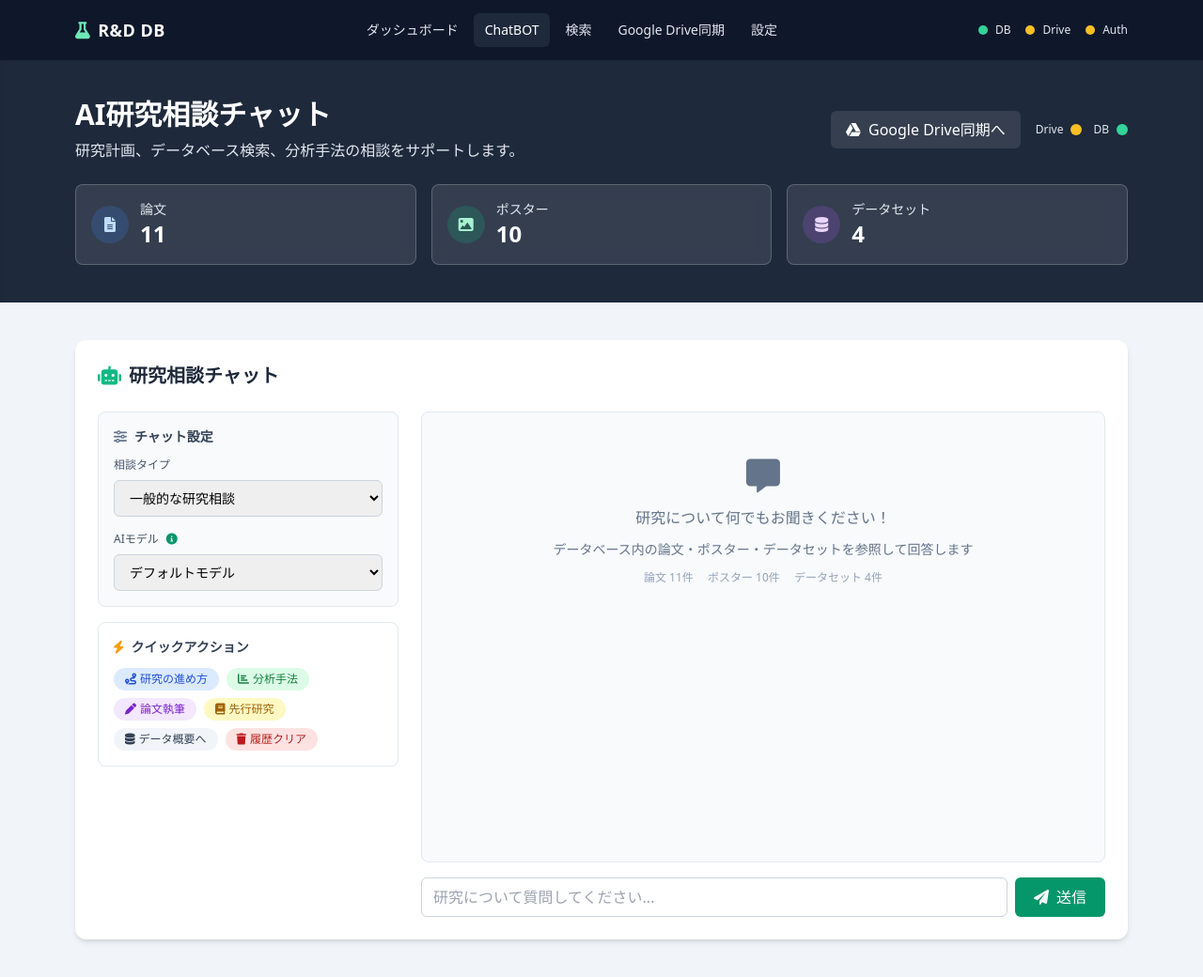
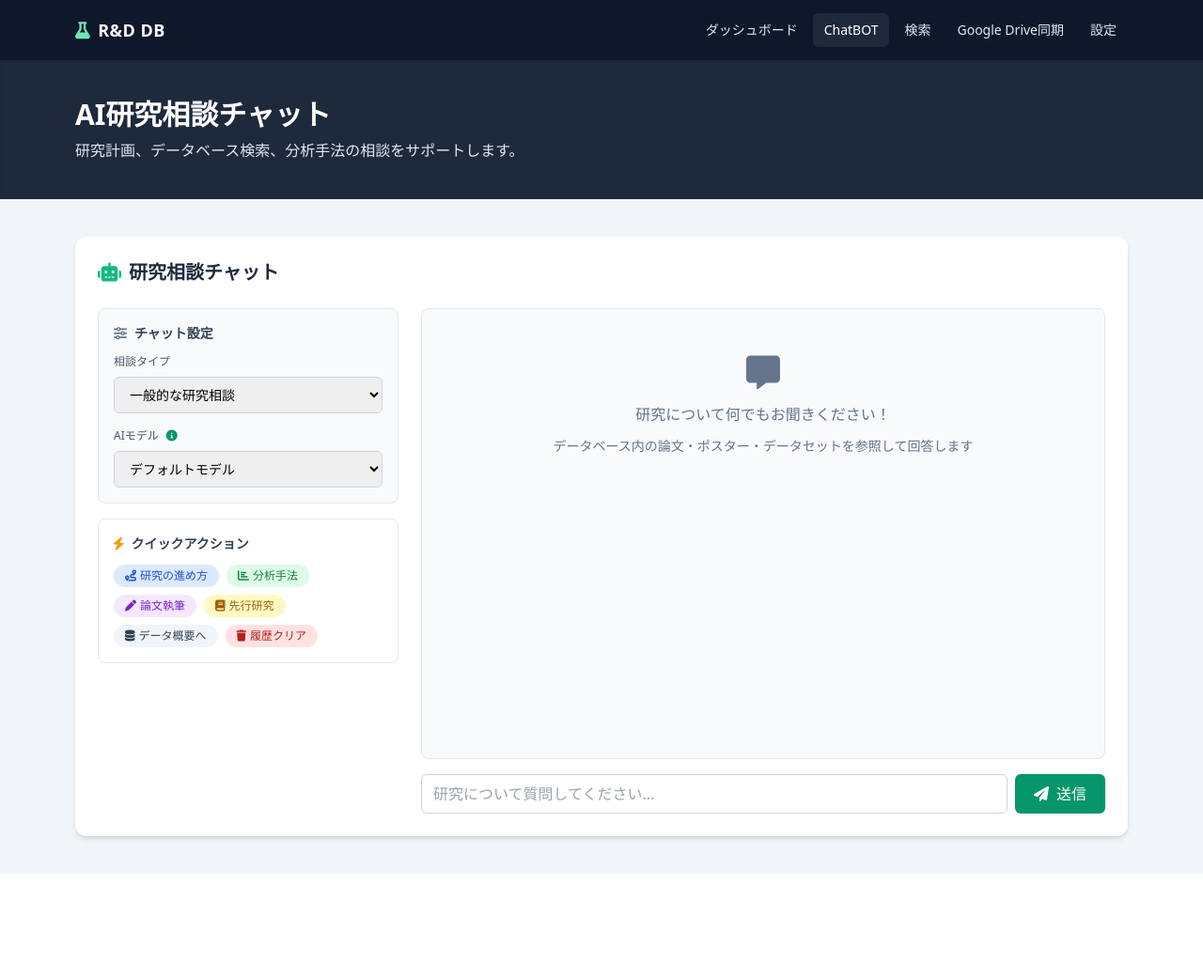
Before and after one commit to bambooked/RnD_DB, a FastAPI app: page /chat in a window 1280 px wide. Shown: the whole page at 94% size. After the commit the page ends 930 px from the top, so only its background shows below. Run offline with FastAPI, Linux system fonts and the light colour scheme; data comes from the database, SQL or seed files in the repository; both versions use the stored data as it was after the commit; some libraries are stand-ins or nearby versions.

Commit message:
ページもうすこし分割して微修正

```diff
--- a/templates/base.html
+++ b/templates/base.html
@@ -170,20 +170,6 @@
                             設定
                         </a>
                     </div>
-                    <div class="hidden md:flex items-center gap-4 text-xs text-slate-200">
-                        <div class="flex items-center gap-2">
-                            <span class="w-2.5 h-2.5 rounded-full {% if status.get('database') %}bg-emerald-400{% else %}bg-amber-400{% endif %}"></span>
-                            <span>DB</span>
-                        </div>
-                        <div class="flex items-center gap-2">
-                            <span class="w-2.5 h-2.5 rounded-full {% if status.get('google_drive') %}bg-emerald-400{% else %}bg-amber-400{% endif %}"></span>
-                            <span>Drive</span>
-                        </div>
-                        <div class="flex items-center gap-2">
-                            <span class="w-2.5 h-2.5 rounded-full {% if status.get('auth') %}bg-emerald-400{% else %}bg-amber-400{% endif %}"></span>
-                            <span>Auth</span>
-                        </div>
-                    </div>
                 </div>
             </div>
         </nav>
--- a/templates/chat.html
+++ b/templates/chat.html
@@ -4,62 +4,11 @@
 
 {% block content %}
     <section class="bg-slate-800 text-white shadow-inner">
-        <div class="max-w-6xl mx-auto px-4 py-10 space-y-6">
+        <div class="max-w-6xl mx-auto px-4 py-10">
             <div class="flex flex-col gap-6 md:flex-row md:items-center md:justify-between">
                 <div>
                     <h1 class="text-3xl font-bold">AI研究相談チャット</h1>
                     <p class="text-slate-200 mt-2">研究計画、データベース検索、分析手法の相談をサポートします。</p>
-                </div>
-                <div class="flex flex-col sm:flex-row sm:items-center gap-4">
-                    <a href="/drive-sync" class="inline-flex items-center gap-2 px-4 py-2 rounded-md bg-white/10 hover:bg-white/20 transition-colors">
-                        <i class="fab fa-google-drive"></i>
-                        <span>Google Drive同期へ</span>
-                    </a>
-                    <div id="system-status" class="flex items-center gap-3 text-xs text-slate-200">
-                        <span class="flex items-center gap-2">
-                            <span>Drive</span>
-                            <span id="google-drive-status" class="w-3 h-3 rounded-full {{ 'bg-emerald-400' if system_status.google_drive else 'bg-amber-400' }}"></span>
-                        </span>
-                        <span class="flex items-center gap-2">
-                            <span>DB</span>
-                            <span id="database-status" class="w-3 h-3 rounded-full {{ 'bg-emerald-400' if system_status.database else 'bg-amber-400' }}"></span>
-                        </span>
-                    </div>
-                </div>
-            </div>
-            <div class="grid gap-4 sm:grid-cols-3">
-                <div class="bg-white/10 border border-white/20 rounded-lg p-4 backdrop-blur">
-                    <div class="flex items-center gap-3">
-                        <div class="w-10 h-10 rounded-full bg-blue-500/20 flex items-center justify-center">
-                            <i class="fas fa-file-alt text-blue-200"></i>
-                        </div>
-                        <div>
-                            <p class="text-sm text-slate-200">論文</p>
-                            <p id="papers-count" class="text-2xl font-semibold">{{ stats.papers }}</p>
-                        </div>
-                    </div>
-                </div>
-                <div class="bg-white/10 border border-white/20 rounded-lg p-4 backdrop-blur">
-                    <div class="flex items-center gap-3">
-                        <div class="w-10 h-10 rounded-full bg-emerald-500/20 flex items-center justify-center">
-                            <i class="fas fa-image text-emerald-200"></i>
-                        </div>
-                        <div>
-                            <p class="text-sm text-slate-200">ポスター</p>
-                            <p id="posters-count" class="text-2xl font-semibold">{{ stats.posters }}</p>
-                        </div>
-                    </div>
-                </div>
-                <div class="bg-white/10 border border-white/20 rounded-lg p-4 backdrop-blur">
-                    <div class="flex items-center gap-3">
-                        <div class="w-10 h-10 rounded-full bg-purple-500/20 flex items-center justify-center">
-                            <i class="fas fa-database text-purple-200"></i>
-                        </div>
-                        <div>
-                            <p class="text-sm text-slate-200">データセット</p>
-                            <p id="datasets-count" class="text-2xl font-semibold">{{ stats.datasets }}</p>
-                        </div>
-                    </div>
                 </div>
             </div>
         </div>
@@ -138,11 +87,6 @@
                             <i class="fas fa-comment-alt text-4xl"></i>
                             <p class="font-medium">研究について何でもお聞きください！</p>
                             <p class="text-sm">データベース内の論文・ポスター・データセットを参照して回答します</p>
-                            <div class="mt-4 text-xs text-slate-400 space-x-3">
-                                <span>論文 <span id="chat-papers-count">{{ stats.papers }}</span>件</span>
-                                <span>ポスター <span id="chat-posters-count">{{ stats.posters }}</span>件</span>
-                                <span>データセット <span id="chat-datasets-count">{{ stats.datasets }}</span>件</span>
-                            </div>
                         </div>
                     </div>
 
```
Also changed, not shown: agent/database/research_data.db.
